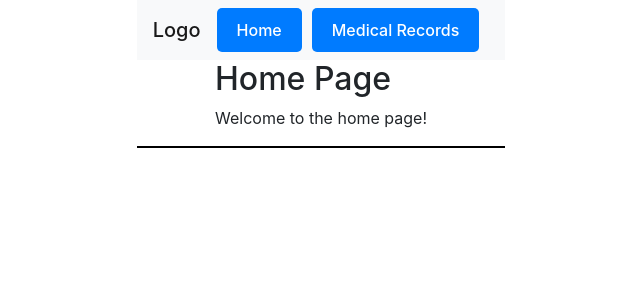
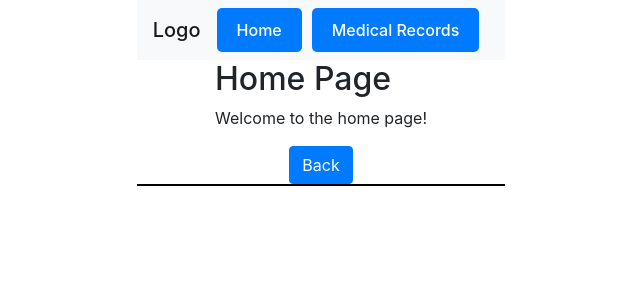
Before and after one commit to Lali95/Vetproject, a React (Vite) app in the folder Frontend/vite-project/: page / in a window 1280 px wide. Shown: the top 300 px of the page, without its empty margins (319-959 px from the left). Built offline with nearby package versions, Linux system fonts and the light colour scheme.

Commit message:
feat: add backbutton to layout

```diff
--- a/Frontend/vite-project/package.json
+++ b/Frontend/vite-project/package.json
@@ -13,7 +13,7 @@
     "react": "^18.2.0",
     "react-bootstrap": "^2.10.1",
     "react-dom": "^18.2.0",
-    "react-router-dom": "^6.20.0"
+    "react-router-dom": "^6.22.3"
   },
   "devDependencies": {
     "@types/react": "^18.2.37",
--- a/Frontend/vite-project/src/Pages/LandingPage.jsx
+++ b/Frontend/vite-project/src/Pages/LandingPage.jsx
@@ -4,6 +4,10 @@ import { Outlet, Link } from 'react-router-dom';
 import '../Css/landingPage.css';
 
 const LandingPage = () => {
+  const handleGoBack = () => {
+    window.history.back();
+  };
+
   return (
     <div className="nav-container"> {/* Add a container class */}
       <Navbar bg="light" expand="lg">
@@ -17,6 +21,9 @@ const LandingPage = () => {
         </Navbar.Collapse>
       </Navbar>
       <Outlet />
+      <button className="back-button btn btn-primary" onClick={handleGoBack}>
+        Back
+      </button>
     </div>
   );
 };
```
